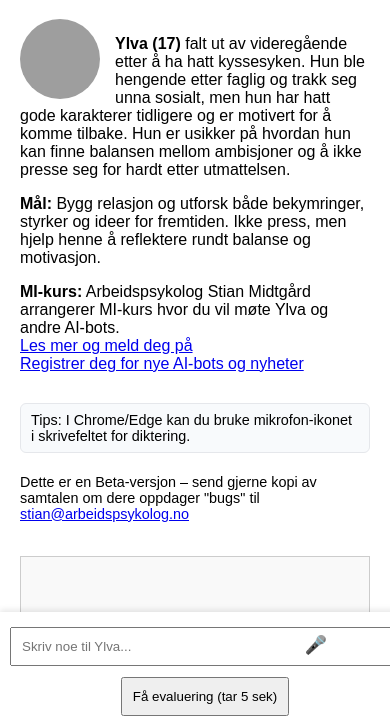
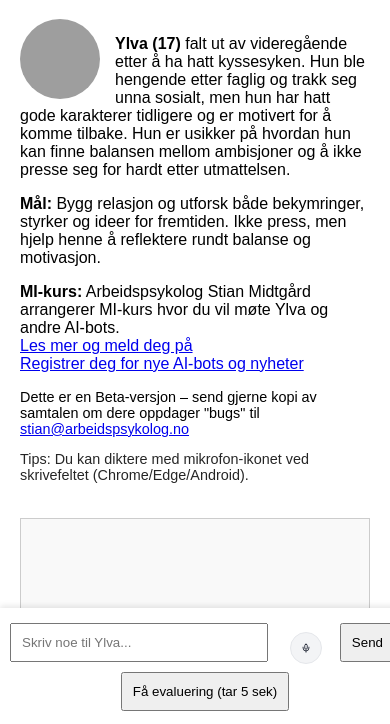
Before and after one commit to StianM1974/MIChatbot-Ylva, a website: page index.html in a window 390 px wide. Shown: the part 118-842 px from the top of the page. Drawn offline with Linux system fonts and the light colour scheme; grey boxes are pictures that could not be loaded.

Commit message:
Update index.html

```diff
--- a/index.html
+++ b/index.html
@@ -14,8 +14,8 @@
     #chat {
       border: 1px solid #ccc;
       padding: 20px;
-      padding-bottom: 100px;             /* (uendret) */
-      height: calc(100vh - 450px);       /* (uendret) */
+      padding-bottom: 100px;
+      height: calc(100vh - 450px);
       overflow-y: auto;
       background-color: #f9f9f9;
       margin-bottom: 10px;
@@ -32,81 +32,74 @@
     }
     #instructions { overflow: hidden; margin-bottom: 20px; }
 
-    /* --- inputbaren: identisk layout som sikkerhetskopien, MEN: egen rad for feedback på mobil --- */
     #inputContainer {
       position: fixed;
-      bottom: 0; left: 0; right: 0;
+      bottom: 0;
+      left: 0;
+      right: 0;
       margin: 0 auto;
-      width: 100%; max-width: 800px;
+      width: 100%;
+      max-width: 800px;
       background: white;
       padding: 10px;
       display: flex;
       justify-content: center;
       align-items: center;
-      flex-wrap: wrap;               /* gjør at rad 2 kan falle under på mobil */
-      box-shadow: 0 -2px 6px rgba(0,0,0,0.1);
+      flex-wrap: wrap;
+      box-shadow: 0 -2px 6px rgba(0, 0, 0, 0.1);
       z-index: 100;
-      gap: 6px;                      /* litt luft mellom radene på mobil */
     }
+    /* behold original input-styling */
+    #userInput {
+      flex: 1;
+      padding: 10px;
+      min-width: 200px;
+      margin-right: 5px;
+    }
+    button { padding: 10px; margin: 5px; }
 
-    /* wrapper rundt input + send + mic */
-    .inputRow {
-      display: flex;
-      align-items: center;
-      gap: 6px;
-      width: 100%;                   /* slik at den kan bryte linje på mobil */
-    }
-
-    /* inputen (uendret, bortsett fra plass for mic-knapp) */
-    .inputWrap {
-      position: relative;
-      flex: 1 1 auto;
-      min-width: 200px;
-    }
-    #userInput {
-      width: 100%;
-      padding: 10px 38px 10px 10px;  /* plass til mic-knappen */
-    }
-
-    /* Send-knappen (uendret) */
-    .btn-send {
-      padding: 10px;
-      margin: 5px 0;                 /* fjern side-margin for bedre plass i mobil-linje */
-      white-space: nowrap;
-    }
-
-    /* Feedback-knappen: på mobil skal den ned på egen rad og midtstilles */
-    .feedbackRow {
-      width: 100%;
-      display: none;                  /* desktop: skjult */
-      justify-content: center;
-    }
-    .btn-feedback {
-      padding: 10px;
-      margin: 0;                      /* strammere look under input */
-      white-space: nowrap;
-    }
-
-    /* Mikrofon-knappen (vises ikke i iOS/Safari). Løftet 2px for sentrering. */
+    /* --- Mic-stil (brukes kun når mic aktiveres) --- */
+    .inputWrap { position: relative; flex: 1; }
+    #userInput.has-mic { padding-right: 44px; } /* litt plass til mic-knapp */
     #micBtn {
       position: absolute;
       right: 8px;
-      top: calc(50% - 2px);           /* <- 2px opp */
+      top: 50%;
       transform: translateY(-50%);
-      border: none;
-      background: transparent;
+      border: 1px solid #e5e7eb;
+      background: #f3f4f6;
+      width: 32px;
+      height: 32px;
+      border-radius: 9999px;
+      display: none;              /* vises via JS når støttet */
+      align-items: center;
+      justify-content: center;
       cursor: pointer;
-      font-size: 18px;
-      line-height: 1;
-      padding: 4px;
-      display: none;                  /* vises via JS på støttede plattformer */
+      transition: background .15s ease, border-color .15s ease, box-shadow .2s ease, transform .05s ease;
     }
-    #micBtn:active { transform: translateY(calc(-50%)) scale(0.96); }
+    #micBtn:hover { background: #eef0f3; }
+    #micBtn:active { transform: translateY(-50%) scale(0.98); }
+    #micBtn svg { width: 16px; height: 16px; stroke: #111827; display: block; }
 
-    /* --- Kun mobil: flytt feedback ned, hold input+send på øverste rad --- */
-    @media (max-width: 720px) {
-      .feedbackRow { display: flex; }     /* vis på egen rad */
-      /* første raden beholder input + send */
+    /* Ripple ved opptak */
+    #micBtn.recording {
+      background: #fee2e2;
+      border-color: #fecaca;
+      box-shadow: 0 0 0 0 rgba(239,68,68,0.5);
+      animation: micpulse 1.5s ease-out infinite;
+    }
+    #micBtn.recording svg { stroke: #b91c1c; }
+    @keyframes micpulse {
+      0%   { box-shadow: 0 0 0 0 rgba(239,68,68,0.5); }
+      70%  { box-shadow: 0 0 0 10px rgba(239,68,68,0.0); }
+      100% { box-shadow: 0 0 0 0 rgba(239,68,68,0.0); }
+    }
+
+    /* Tips-linje i infofeltet (liten og diskret) */
+    #dictationTip {
+      font-size: 0.9em;
+      opacity: .85;
+      margin-top: 8px;
     }
   </style>
 </head>
@@ -117,52 +110,33 @@
     <p><strong>Ylva (17)</strong> falt ut av videregående etter å ha hatt kyssesyken. Hun ble hengende etter faglig og trakk seg unna sosialt, men hun har hatt gode karakterer tidligere og er motivert for å komme tilbake. Hun er usikker på hvordan hun kan finne balansen mellom ambisjoner og å ikke presse seg for hardt etter utmattelsen.</p>
     <p><strong>Mål:</strong> Bygg relasjon og utforsk både bekymringer, styrker og ideer for fremtiden. Ikke press, men hjelp henne å reflektere rundt balanse og motivasjon.</p>
     <p><strong>MI-kurs:</strong> Arbeidspsykolog Stian Midtgård arrangerer MI-kurs hvor du vil møte Ylva og andre AI-bots.<br>
-      <a href="https://www.arbeidspsykolog.no/webinar/" target="_blank">Les mer og meld deg på</a><br>
-      <a href="https://mailchi.mp/arbeidspsykolog.no/f-oppdateringer-om-mi-bots-og-kurs" target="_blank">Registrer deg for nye AI-bots og nyheter</a></p>
-    <p id="dictationTip" style="font-size: 0.9em; background:#f8fafc; border:1px solid #e5e7eb; padding:8px 10px; border-radius:6px; display:inline-block;"></p>
-    <p style="font-size: 0.9em; margin-top:6px;">Dette er en Beta-versjon – send gjerne kopi av samtalen om dere oppdager "bugs" til <a href="mailto:stian@arbeidspsykolog.no">stian@arbeidspsykolog.no</a></p>
+    <a href="https://www.arbeidspsykolog.no/webinar/" target="_blank">Les mer og meld deg på</a><br>
+    <a href="https://mailchi.mp/arbeidspsykolog.no/f-oppdateringer-om-mi-bots-og-kurs" target="_blank">Registrer deg for nye AI-bots og nyheter</a></p>
+    <p style="font-size: 0.9em;">Dette er en Beta-versjon – send gjerne kopi av samtalen om dere oppdager "bugs" til <a href="mailto:stian@arbeidspsykolog.no">stian@arbeidspsykolog.no</a></p>
+    <!-- Tips-linje fylles inn av JS -->
+    <p id="dictationTip"></p>
   </div>
 
   <div id="chat"></div>
 
   <div id="inputContainer">
-    <div class="inputRow">
-      <div class="inputWrap">
-        <input type="text" id="userInput" placeholder="Skriv noe til Ylva...">
-        <button id="micBtn" title="Snakk" aria-label="Snakk">🎤</button>
-      </div>
-      <button class="btn-send" onclick="sendMessage()">Send</button>
-    </div>
-
-    <div class="feedbackRow">
-      <button class="btn-feedback" onclick="getFeedback()">Få evaluering (tar 5 sek)</button>
-    </div>
+    <input type="text" id="userInput" placeholder="Skriv noe til Ylva...">
+    <button onclick="sendMessage()">Send</button>
+    <button onclick="getFeedback()">Få evaluering (tar 5 sek)</button>
   </div>
 
   <script>
     const chat = document.getElementById("chat");
-    const userInput = document.getElementById("userInput");
-    const feedbackButton = document.querySelector(".btn-feedback");
+    let userInput = document.getElementById("userInput"); // kan byttes ut med wrapper under
+    const feedbackButton = document.querySelector("#inputContainer button:last-of-type");
+    let conversation = [];
 
-    let conversation = [];
     const conversationId = `${new Date().toISOString().replace(/[:.]/g, "-")}_${Math.random().toString(36).slice(2,7)}`;
     const chatbotVersion = "Ylva_v1.0";
 
-    /* --- UENDRET: scroll-håndtering fra sikkerhetskopien --- */
-    function appendMessage(sender, text, cssClass) {
-      const message = document.createElement("div");
-      message.className = cssClass;
-      message.innerHTML = `<strong>${sender}:</strong> ${text}`;
-      chat.appendChild(message);
-      requestAnimationFrame(() => {
-        chat.scrollTop = chat.scrollHeight;
-      });
-    }
-
+    /* ====== Uendret chat-flyt ====== */
     userInput.addEventListener("keypress", function(event) {
-      if (event.key === "Enter") {
-        sendMessage();
-      }
+      if (event.key === "Enter") sendMessage();
     });
 
     async function sendMessage() {
@@ -211,6 +185,14 @@
       }
     }
 
+    function appendMessage(sender, text, cssClass) {
+      const message = document.createElement("div");
+      message.className = cssClass;
+      message.innerHTML = `<strong>${sender}:</strong> ${text}`;
+      chat.appendChild(message);
+      requestAnimationFrame(() => { chat.scrollTop = chat.scrollHeight; });
+    }
+
     const resizeChat = () => {
       const vh = window.innerHeight * 0.01;
       document.documentElement.style.setProperty('--vh', `${vh}px`);
@@ -221,35 +203,104 @@
     window.addEventListener("orientationchange", resizeChat);
     window.addEventListener("load", resizeChat);
 
-    /* --- Tips-tekst per plattform --- */
-    (function setDictationTip(){
-      const tip = document.getElementById('dictationTip');
-      const ua = navigator.userAgent.toLowerCase();
-      const isIOS    = /iphone|ipad|ipod/.test(ua);
-      const isAndroid= /android/.test(ua);
-      const isSafari = /^((?!chrome|android).)*safari/i.test(navigator.userAgent);
+    /* ====== Mic + tips (kun der Web Speech API er støttet, og ikke iOS/Safari) ====== */
+    (function setupDictationUI() {
+      const ua = navigator.userAgent;
+      const isIOS = /iPad|iPhone|iPod/.test(ua);
+      const isSafari = /^((?!chrome|android).)*safari/i.test(ua);
+      const SpeechRecognition = window.SpeechRecognition || window.webkitSpeechRecognition;
+      const supportsWebSpeech = !!SpeechRecognition;
 
+      const tip = document.getElementById("dictationTip");
+
+      // Tips-tekst i infofeltet
       if (isIOS) {
-        tip.textContent = "Tips (iPhone/iPad): Bruk mikrofon‑ikonet på tastaturet for diktering.";
+        tip.textContent = "Tips (iPhone/iPad): Bruk mikrofon-ikonet på tastaturet for diktering.";
       } else if (isSafari) {
-        tip.innerHTML = `Tips (Safari på Mac): Aktiver «Diktat» i Systeminnstillinger → Tastatur. <a href="https://support.apple.com/nb-no/HT202584" target="_blank" rel="noopener">Les hvordan</a>.`;
-      } else if (isAndroid) {
-        tip.textContent = "Tips (Android): Trykk mikrofon‑ikonet i skrivefeltet for diktering.";
+        tip.textContent = "Tips (Safari): Aktiver ‘Diktering’ i Systeminnstillinger → Tastatur for tale-til-tekst.";
+      } else if (supportsWebSpeech) {
+        tip.textContent = "Tips: Du kan diktere med mikrofon-ikonet ved skrivefeltet (Chrome/Edge/Android).";
       } else {
-        tip.textContent = "Tips: I Chrome/Edge kan du bruke mikrofon‑ikonet i skrivefeltet for diktering.";
+        tip.textContent = "Tips: Tale-til-tekst støttes best i Chrome/Edge eller via enhetens innebygde diktering.";
       }
-    })();
 
-    /* --- Mic-ikon synlighet: vis på alt unntatt iOS/Safari --- */
-    (function showMicIfSupported(){
-      const micBtn = document.getElementById("micBtn");
-      const isIOS = /iPad|iPhone|iPod/.test(navigator.userAgent);
-      const isSafari = /^((?!chrome|android).)*safari/i.test(navigator.userAgent);
-      if (isIOS || isSafari) {
-        micBtn.style.display = "none"; // skjul på iPhone/iPad og Safari
-      } else {
-        micBtn.style.display = "inline-block"; // vis ellers
-      }
+      // Vi viser IKKE eget mic-ikon på iOS eller Safari (for å unngå forvirring)
+      if (isIOS || isSafari || !supportsWebSpeech) return;
+
+      // 1) Pakk input i en wrapper og legg til mic-knapp inne i feltet (uten å endre layout ellers)
+      const inputContainer = document.getElementById("inputContainer");
+      const originalInput = document.getElementById("userInput");
+
+      const wrap = document.createElement("div");
+      wrap.className = "inputWrap";          // pos:relative, tar samme plass som input (flex:1)
+      originalInput.parentNode.insertBefore(wrap, originalInput);
+      wrap.appendChild(originalInput);
+
+      // Oppdatér padding på input for å gi plass til mic-knappen
+      originalInput.classList.add("has-mic");
+
+      // Lag mic-knappen (SVG som ligner ChatGPT)
+      const micBtn = document.createElement("button");
+      micBtn.id = "micBtn";
+      micBtn.title = "Snakk";
+      micBtn.setAttribute("aria-label", "Snakk");
+      micBtn.innerHTML = `
+        <svg viewBox="0 0 24 24" fill="none" stroke-width="2" stroke-linecap="round" stroke-linejoin="round" aria-hidden="true">
+          <path d="M12 3a3 3 0 0 0-3 3v6a3 3 0 0 0 6 0V6a3 3 0 0 0-3-3z"/>
+          <path d="M19 10v2a7 7 0 0 1-14 0v-2"/>
+          <path d="M12 19v3"/>
+        </svg>`;
+      micBtn.style.display = "inline-flex";
+      wrap.appendChild(micBtn);
+
+      // 2) Web Speech API – “live” diktering som fyller input (ikke auto-send)
+      let recognizing = false;
+      let recognition;
+
+      const startRecognition = () => {
+        if (recognizing) return;
+        recognition = new SpeechRecognition();
+        recognition.lang = "no-NO";
+        recognition.interimResults = true;
+        recognition.continuous = false; // stopper typisk på stillhet
+
+        let finalText = "";
+        micBtn.classList.add("recording");
+        micBtn.setAttribute("aria-label", "Lytter…");
+
+        recognition.onresult = (e) => {
+          let interim = "";
+          for (let i = e.resultIndex; i < e.results.length; ++i) {
+            const t = e.results[i][0].transcript;
+            if (e.results[i].isFinal) finalText += t;
+            else interim += t;
+          }
+          originalInput.value = (finalText + " " + interim).trim();
+        };
+
+        recognition.onerror = () => {
+          micBtn.classList.remove("recording");
+          micBtn.setAttribute("aria-label", "Snakk");
+          recognizing = false;
+        };
+
+        recognition.onend = () => {
+          micBtn.classList.remove("recording");
+          micBtn.setAttribute("aria-label", "Snakk");
+          recognizing = false;
+        };
+
+        recognizing = true;
+        recognition.start();
+      };
+
+      const stopRecognition = () => {
+        try { recognition && recognition.stop(); } catch {}
+      };
+
+      micBtn.addEventListener("click", () => {
+        recognizing ? stopRecognition() : startRecognition();
+      });
     })();
   </script>
 </body>
```
